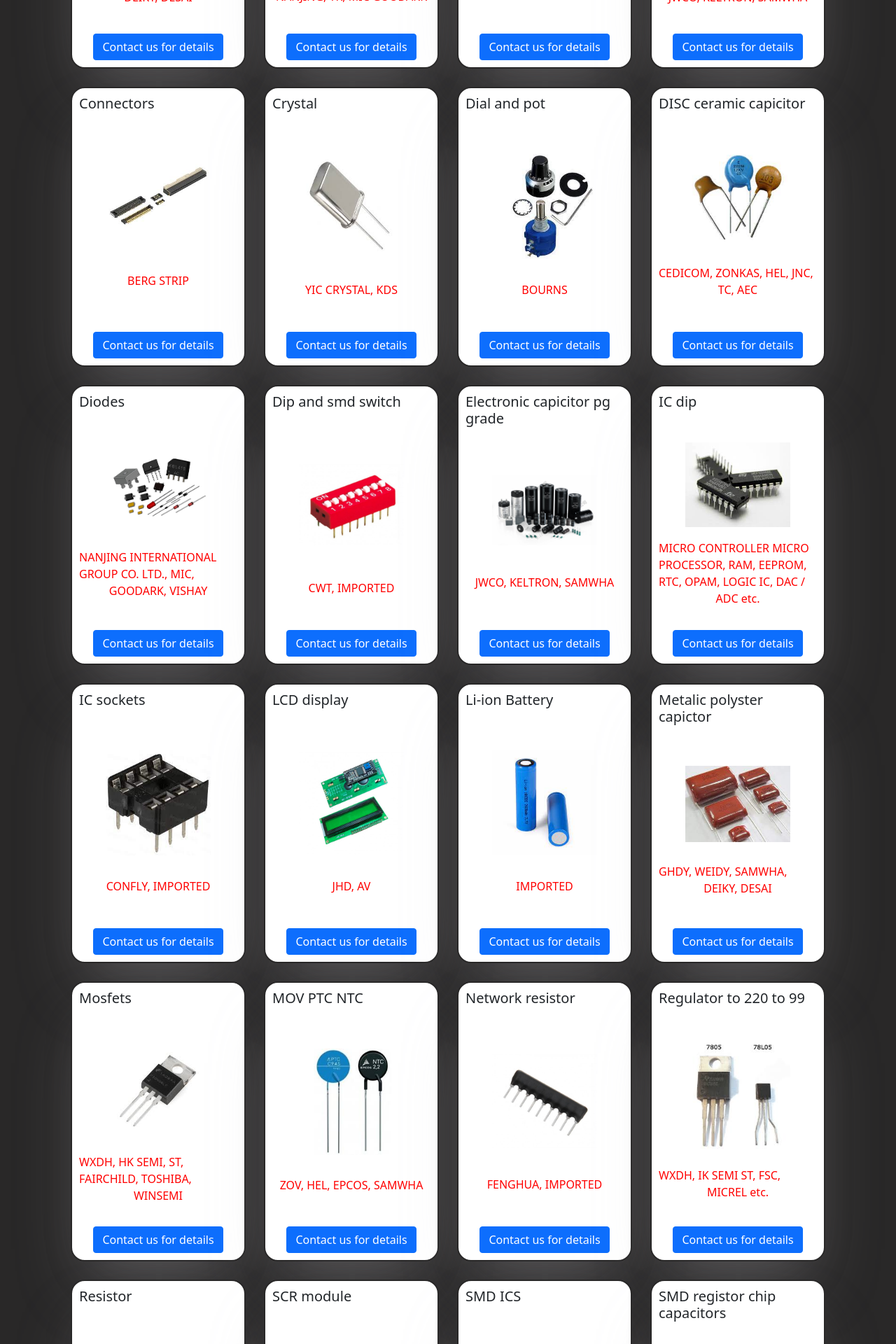
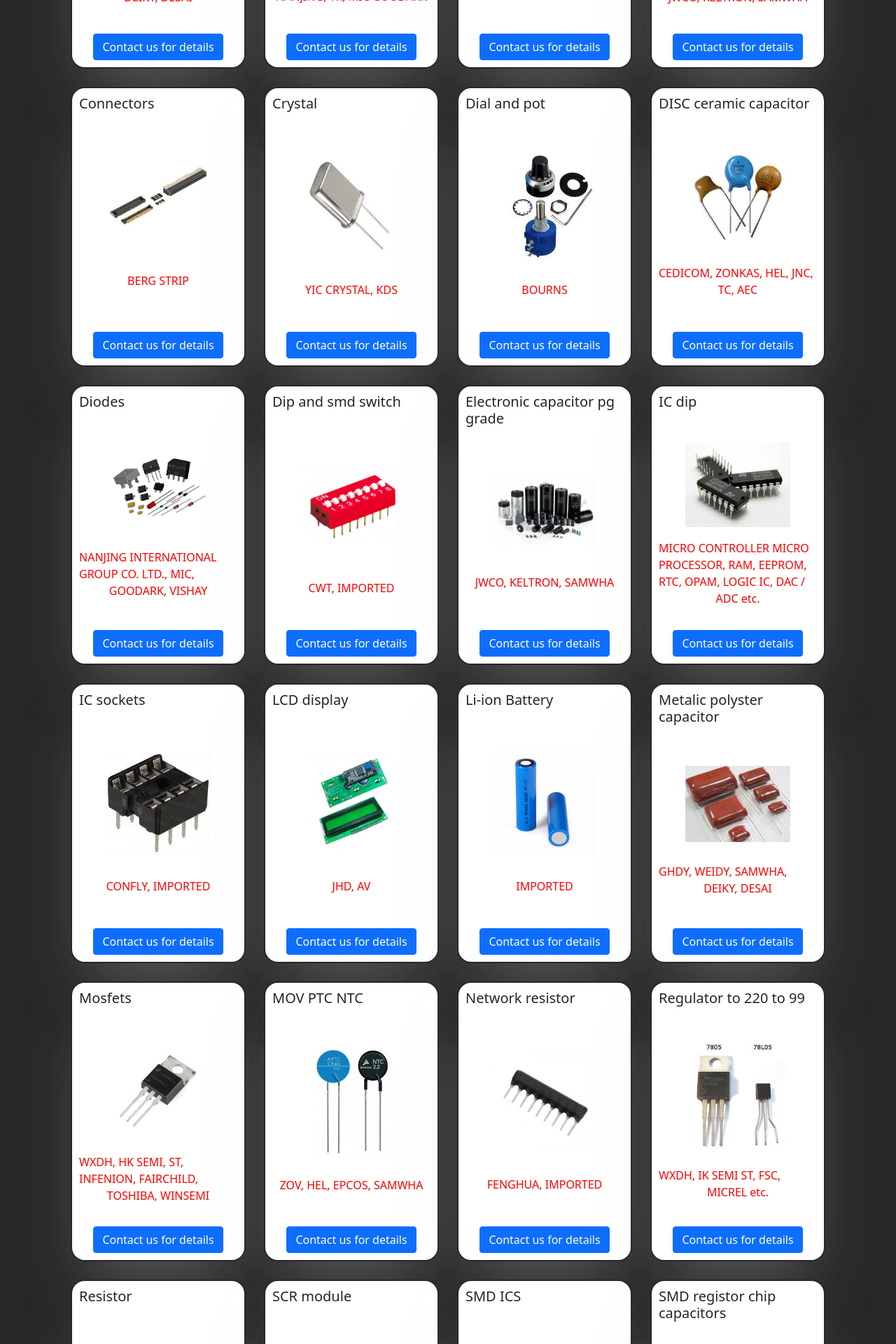
Before and after one commit to Tesmi/vk, a React (Create React App) app: page /products in a window 1280 px wide. Shown: the part 574-2494 px from the top of the page at 70% size. Built offline with nearby package versions, Linux system fonts and the light colour scheme.

Commit message:
fixing typos

```diff
--- a/src/pages/Products.js
+++ b/src/pages/Products.js
@@ -42,7 +42,7 @@
 
   {
     src: require("../assets/diode cerimic capicitor.jpeg"),
-    name: "DISC ceramic capicitor",
+    name: "DISC ceramic capacitor",
     desc: "CEDICOM, ZONKAS, HEL, JNC, TC, AEC",
   },
 
@@ -58,7 +58,7 @@
   },
   {
     src: require("../assets/electronic capicitor pg grade.jpeg"),
-    name: "Electronic capicitor pg grade",
+    name: "Electronic capacitor pg grade",
     desc: "JWCO, KELTRON, SAMWHA",
   },
   {
@@ -83,13 +83,13 @@
   },
   {
     src: require("../assets/metallic polyster capictor.jpeg"),
-    name: "Metalic polyster capictor",
+    name: "Metalic polyster capacitor",
     desc: "GHDY, WEIDY, SAMWHA, DEIKY, DESAI",
   },
   {
     src: require("../assets/mosfet.jpeg"),
     name: "Mosfets",
-    desc: "WXDH, HK SEMI, ST, FAIRCHILD, TOSHIBA, WINSEMI",
+    desc: "WXDH, HK SEMI, ST, INFENION, FAIRCHILD, TOSHIBA, WINSEMI",
   },
   {
     src: require("../assets/MOV PTC NTC.jpeg"),
```
